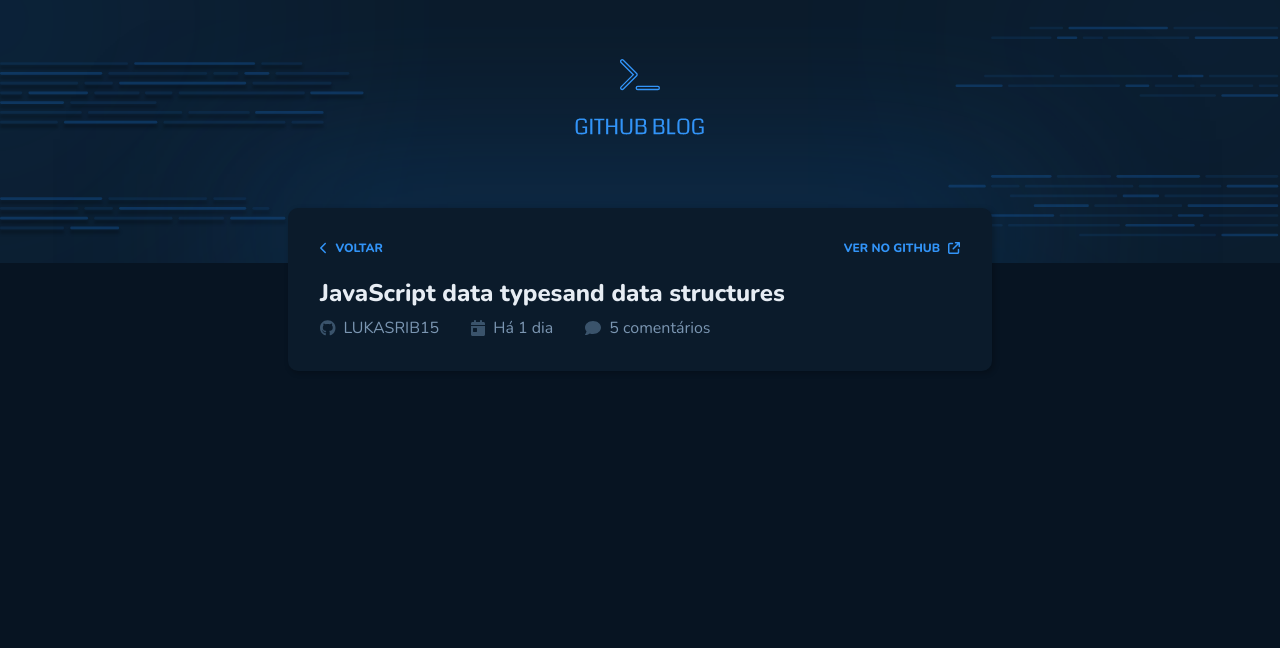
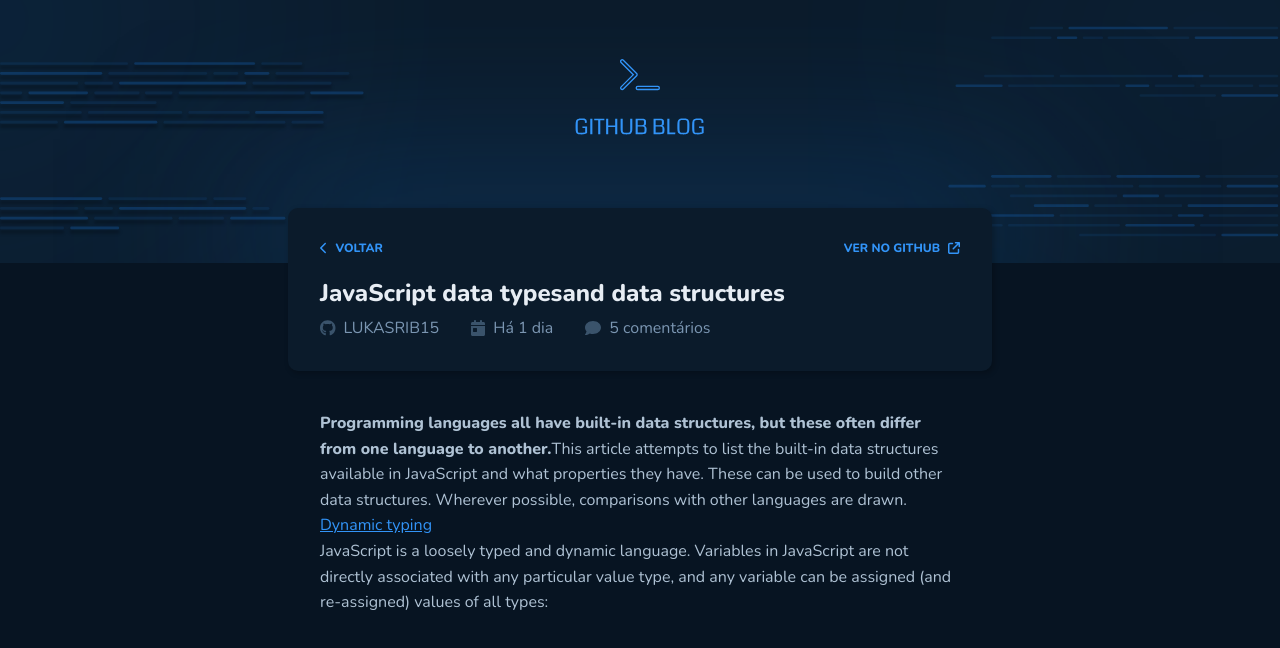
Before and after one commit to LUKASRIB15/github-blog, a React (Vite) app: page /RepositoryDetails in a window 1280 px wide. Shown: the top 648 px of the page. Built offline with nearby package versions, Linux system fonts and the light colour scheme.

Commit message:
Termino da página RepositoryDetails (#19)
Co-authored-by: lucas <lucasoribeiro100@gmail.com>

```diff
--- a/src/pages/RepositoryDetails/index.tsx
+++ b/src/pages/RepositoryDetails/index.tsx
@@ -1,10 +1,24 @@
 import { CardRepository } from "../../components/CardRepository";
-import { LayoutMainRepositoryDetails } from "./styles";
+import { DescriptionRepositoryDetails, LayoutMainRepositoryDetails } from "./styles";
 
 export function RepositoryDetails(){
     return(
         <LayoutMainRepositoryDetails>
             <CardRepository/>
+            <DescriptionRepositoryDetails>
+                <p>
+                    <strong>Programming languages all have built-in data structures, but these often differ from one language to another.</strong>
+                    This article attempts to list the built-in data structures available in JavaScript and what properties they have.
+                    These can be used to build other data structures.
+                    Wherever possible, comparisons with other languages are drawn.
+                </p>
+                <p>
+                    <a href="#">Dynamic typing</a>
+                </p>
+                <p>
+                    JavaScript is a loosely typed and dynamic language. Variables in JavaScript are not directly associated with any particular value type, and any variable can be assigned (and re-assigned) values of all types:
+                </p>
+            </DescriptionRepositoryDetails>
         </LayoutMainRepositoryDetails>
     )
 }
--- a/src/pages/RepositoryDetails/styles.ts
+++ b/src/pages/RepositoryDetails/styles.ts
@@ -3,3 +3,13 @@
 export const LayoutMainRepositoryDetails = styled.main`
     margin: -5.5rem 18rem 0rem;
 `
+
+export const DescriptionRepositoryDetails = styled.div`
+    padding: 2.5rem 2rem;
+    color: ${props=>props.theme["base-text"]};
+    line-height: 1.6;
+
+    a{
+        color:${props=>props.theme["blue"]};
+    }
+`
```
